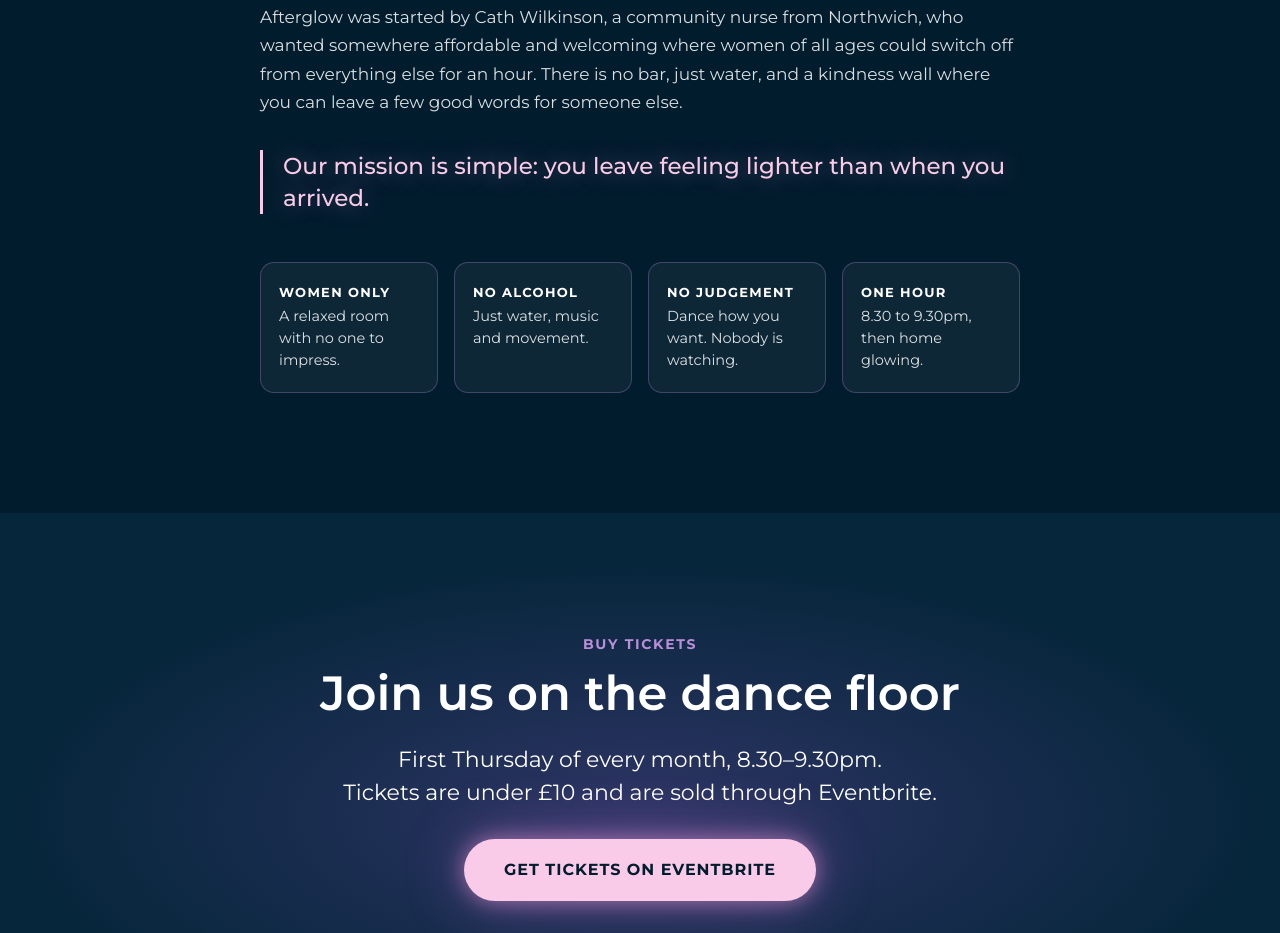
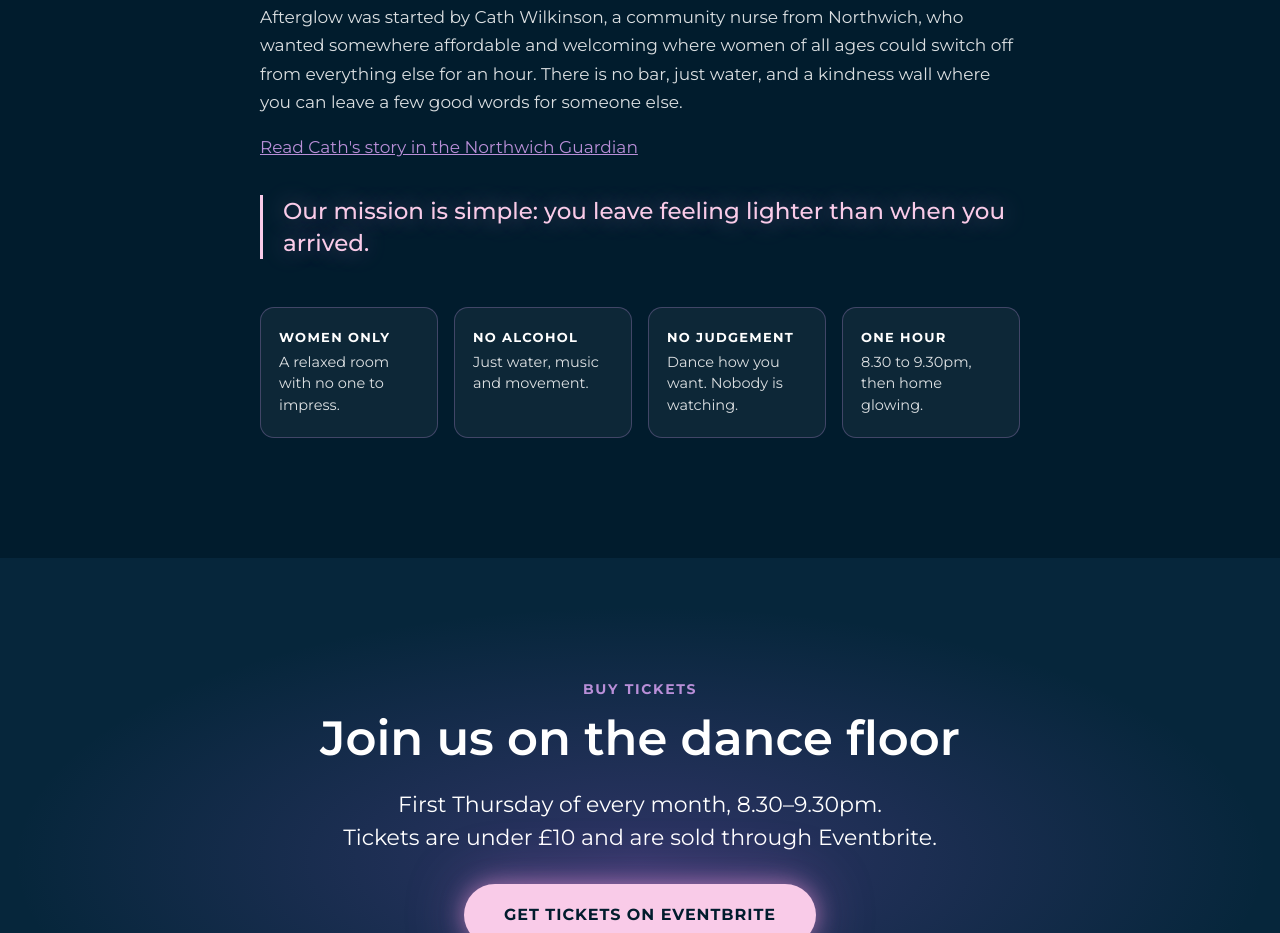
Before and after one commit to peteowen78/afterglow-site, a plain HTML site: page index.html in a window 1280 px wide. Shown: the part 1214-2147 px from the top of the page. Drawn offline with Linux system fonts and the light colour scheme.

Commit message:
Add Northwich Guardian article link to About section
Co-Authored-By: Claude Fable 5.2 <noreply@anthropic.com>

```diff
--- a/index.html
+++ b/index.html
@@ -56,6 +56,7 @@
     <p class="lead">Afterglow is a monthly hour of dancing in the dark for women. Low lights, loud feel-good music and nobody watching.</p>
     <p>It isn't a class and there are no routines to learn. You turn up, the music goes on, and you move however you like. Come straight from work, come after a hard day, come on your own or bring a friend. Wear whatever you feel good in.</p>
     <p>Afterglow was started by Cath Wilkinson, a community nurse from Northwich, who wanted somewhere affordable and welcoming where women of all ages could switch off from everything else for an hour. There is no bar, just water, and a kindness wall where you can leave a few good words for someone else.</p>
+    <p><a href="https://www.northwichguardian.co.uk/news/26677282.northwich-nurse-launches-women-only-afterglow-dance-event/" target="_blank" rel="noopener">Read Cath's story in the Northwich Guardian</a></p>
     <p class="mission">Our mission is simple: you leave feeling lighter than when you arrived.</p>
 
     <ul class="pillars">
```
